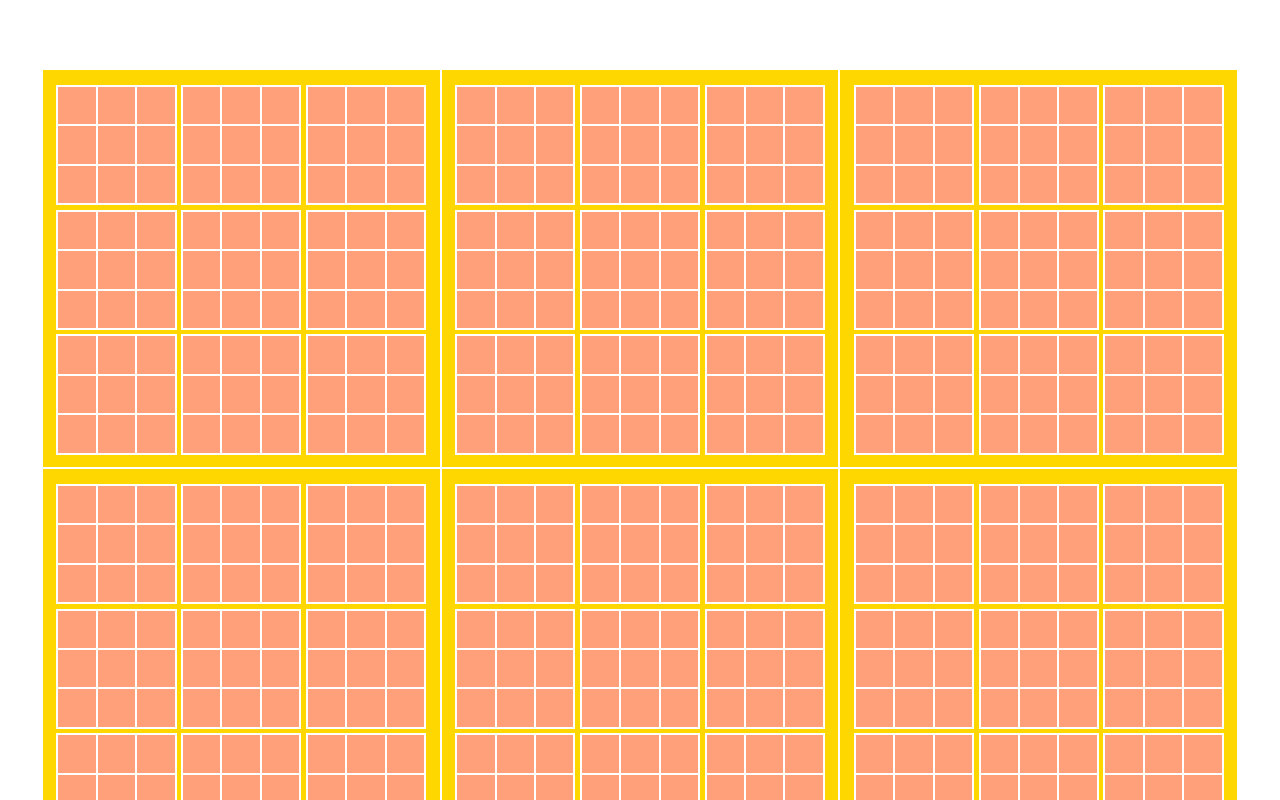
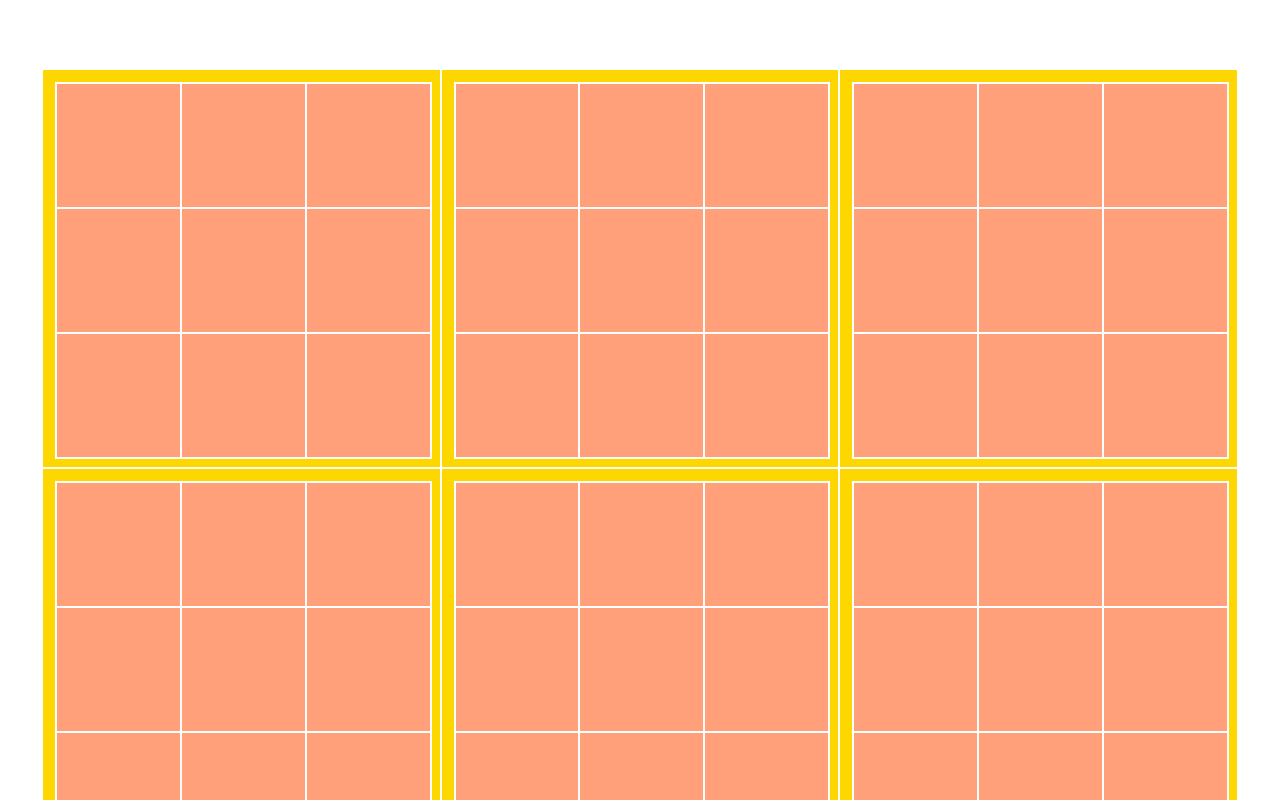
Before and after one commit to sunnyux/tic-tac-toe-3-vue-frontend, a Vue app: page / in a window 1280 px wide. Shown: the top 800 px of the page. Built offline with nearby package versions, Linux system fonts and the light colour scheme; the HTML template or start-up script is replaced by a standard one.

Commit message:
syncing between my laptops

```diff
--- a/src/App.vue
+++ b/src/App.vue
@@ -16,7 +16,7 @@
     },
     data() {
       return {
-        depth: 2,
+        depth:1,
       }
     },
     created() {
--- a/src/components/Octothorpe.vue
+++ b/src/components/Octothorpe.vue
@@ -1,5 +1,5 @@
 <template>
-  <table :class="size">
+  <table :class="size" :id="id">
     <tr v-for="row in 3" :key="row">
       <td v-for="column in 3" :key="row-column" :class="{borders: !moreNesting}">
         <div v-if="moreNesting" class="content">
@@ -44,6 +44,11 @@
     computed: {
       moreNesting() {
         return this.octDepth > 0;
+      },
+      id(){
+        /*eslint-disable no-console*/
+        console.log(("row: " + this.blockID.row + "  col: " + this.blockID.column));
+        return this.blockID.row + "," + this.blockID.column
       },
       size() {
         if(!this.moreNesting)
```
